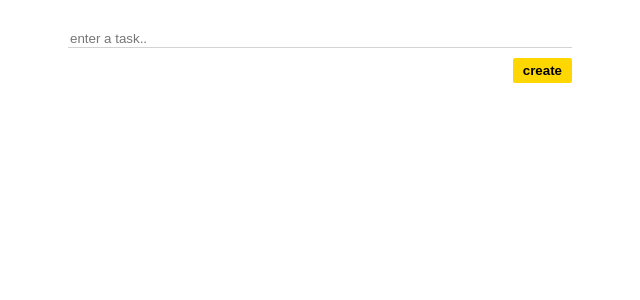
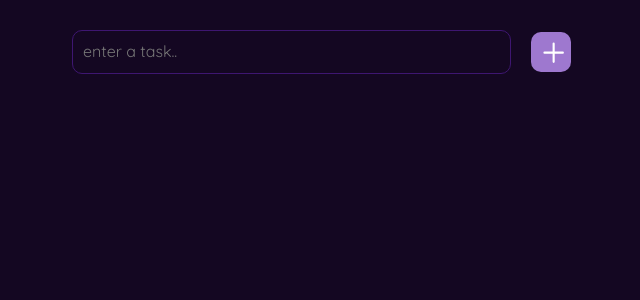
Before and after one commit to Rumeysa-koseoglu/todo-list-app, a React (Vite) app: page / in a window 1280 px wide. Shown: the top 300 px of the page, without its empty margins (318-958 px from the left). Built offline with nearby package versions, Linux system fonts and the light colour scheme.

Commit message:
style: restyle UI and add Google Fonts for typography

```diff
--- a/index.html
+++ b/index.html
@@ -3,6 +3,10 @@
   <head>
     <meta charset="UTF-8" />
     <link rel="icon" type="image/svg+xml" href="/vite.svg" />
+    <link
+      href="https://fonts.googleapis.com/css2?family=Quicksand:wght@300..700&display=swap"
+      rel="stylesheet"
+    />
     <meta name="viewport" content="width=device-width, initial-scale=1.0" />
     <title>Todo App with Redux Toolkit and TypeScript</title>
   </head>
--- a/src/App.css
+++ b/src/App.css
@@ -6,30 +6,6 @@ body {
   flex-direction: column;
   align-items: center;
   justify-content: center;
+  background-color: #140722;
+  font-family: "Quicksand";
 }
-
-.create-todo-container {
-  width: 500px;
-  display: flex;
-  flex-direction: column;
-  align-items: flex-end;
-  justify-content: center;
-  margin-top: 30px;
-}
-
-.todo-input {
-  width: 100%;
-  border: none;
-  border-bottom: 1px solid lightgray;
-  outline: none;
-}
-
-.create-button {
-  border: none;
-  padding: 5px 10px;
-  border-radius: 2px;
-  color: black;
-  background-color: gold;
-  font-weight: 700;
-  margin-top: 10px;
-}
--- a/src/components/CreateTodo.tsx
+++ b/src/components/CreateTodo.tsx
@@ -2,6 +2,8 @@ import React, { useState } from "react";
 import { useDispatch } from "react-redux";
 import { createTodo } from "../redux/TodoSlice";
 import type { TodoType } from "../types/Types";
+import { GoPlus } from "react-icons/go";
+import "../css/CreateTodo.css";
 
 function CreateTodo() {
   const dispatch = useDispatch(); // in redux logic, we use dispatch to change a data
@@ -41,7 +43,7 @@ function CreateTodo() {
       />
       {/**thaks to the handleCreateTodo function , a new task will be added when the clear button is clicked */}
       <button onClick={handleCreateTodo} className="create-button">
-        create
+        <GoPlus />
       </button>
     </div>
   );
--- a/src/components/Todo.tsx
+++ b/src/components/Todo.tsx
@@ -1,6 +1,6 @@
 import React, { useState } from "react";
-import { IoIosRemoveCircleOutline } from "react-icons/io";
-import { CiCircleCheck } from "react-icons/ci";
+import { PiTrashSimpleLight } from "react-icons/pi";
+import { IoMdCheckmark } from "react-icons/io";
 import { CiEdit } from "react-icons/ci";
 import "../css/Todo.css";
 import type { TodoType } from "../types/Types";
@@ -60,7 +60,7 @@ function Todo({ todoProps }: TodoProps) {
           onClick={handleToggleCompleted}
           style={{
             textDecoration: todoProps.completed ? "line-through" : "none",
-            color: todoProps.completed ? "gray" : "black",
+            color: todoProps.completed ? "gray" : "#9e78cf",
             cursor: "pointer",
           }}
         >
@@ -68,17 +68,17 @@ function Todo({ todoProps }: TodoProps) {
         </div>
       )}
       <div>
-        <IoIosRemoveCircleOutline
-          onClick={handleRemoveTodo}
-          className="icons"
-          style={{ marginRight: "8px" }}
-        />
-
         {editTask ? (
-          <CiCircleCheck className="icons" onClick={handleUpdateTodo} />
+          <IoMdCheckmark className="icons" onClick={handleUpdateTodo} />
         ) : (
           <CiEdit className="icons" onClick={() => setEditTask(true)} />
         )}
+
+        <PiTrashSimpleLight
+          onClick={handleRemoveTodo}
+          className="icons"
+          style={{ marginLeft: "10px" }}
+        />
       </div>
     </div>
   );
--- /dev/null
+++ b/src/css/CreateTodo.css
@@ -0,0 +1,33 @@
+.create-todo-container {
+  width: 500px;
+  display: flex;
+  flex-direction: row;
+  align-items: center;
+  gap: 20px;
+  /* border: 1px solid white; */
+  margin: 30px 0 80px 0;
+}
+
+.todo-input {
+  width: 85%;
+  height: 40px;
+  padding-left: 10px;
+  border: 1px solid #3e1671;
+  border-radius: 10px;
+  background-color: transparent;
+  color: gray;
+  outline: none;
+  font-size: 16px;
+}
+
+.create-button {
+  width: 40px;
+  height: 40px;
+  border: none;
+  border-radius: 10px;
+  color: white;
+  background-color: #9e78cf;
+  stroke-width: 1.2;
+  font-size: 34px;
+  padding-top: 4px;
+}
--- a/src/css/Todo.css
+++ b/src/css/Todo.css
@@ -3,10 +3,12 @@
   flex: row;
   align-items: center;
   justify-content: space-between;
-  border: 1px solid lightgray;
-  padding: 12px 5px 12px 5px;
+  padding: 20px;
   margin-top: 20px;
-  border-radius: 5px;
+  border-radius: 10px;
+  color: #9e78cf;
+  background-color: #20192a;
+  font-size: 16px;
 }
 
 .icons {
@@ -14,9 +16,20 @@
   cursor: pointer;
 }
 
+::placeholder {
+  font-family: "Quicksand";
+  color: #777777;
+  font-size: 16px;
+}
+
 .edit-input {
-  width: 400px;
+  width: 380px;
+  height: 20px;
   border: none;
-  border-bottom: 1px solid lightgray;
+  border-bottom: 1px solid #777777;
   outline: none;
+  background-color: transparent;
+  color: #9e78cf;
+  font-size: 16px;
+  font-family: "Quicksand";
 }
```
